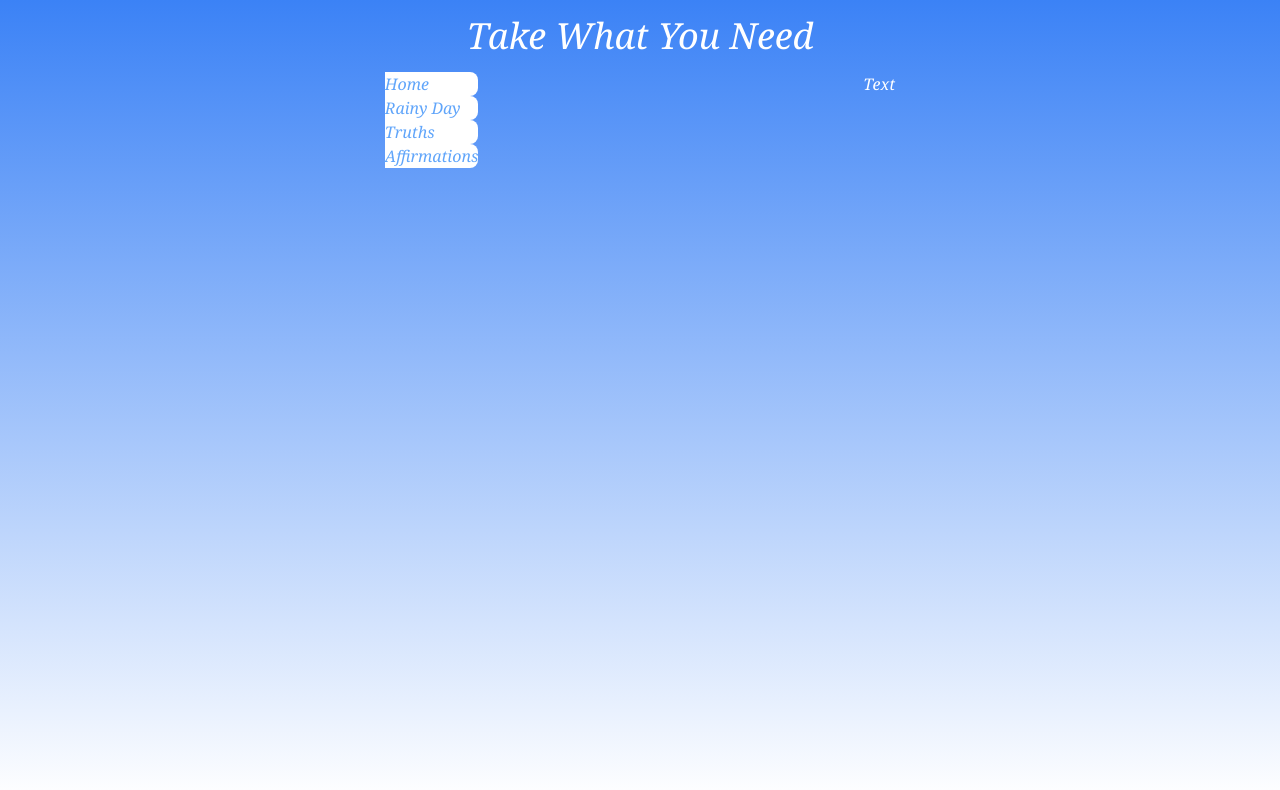
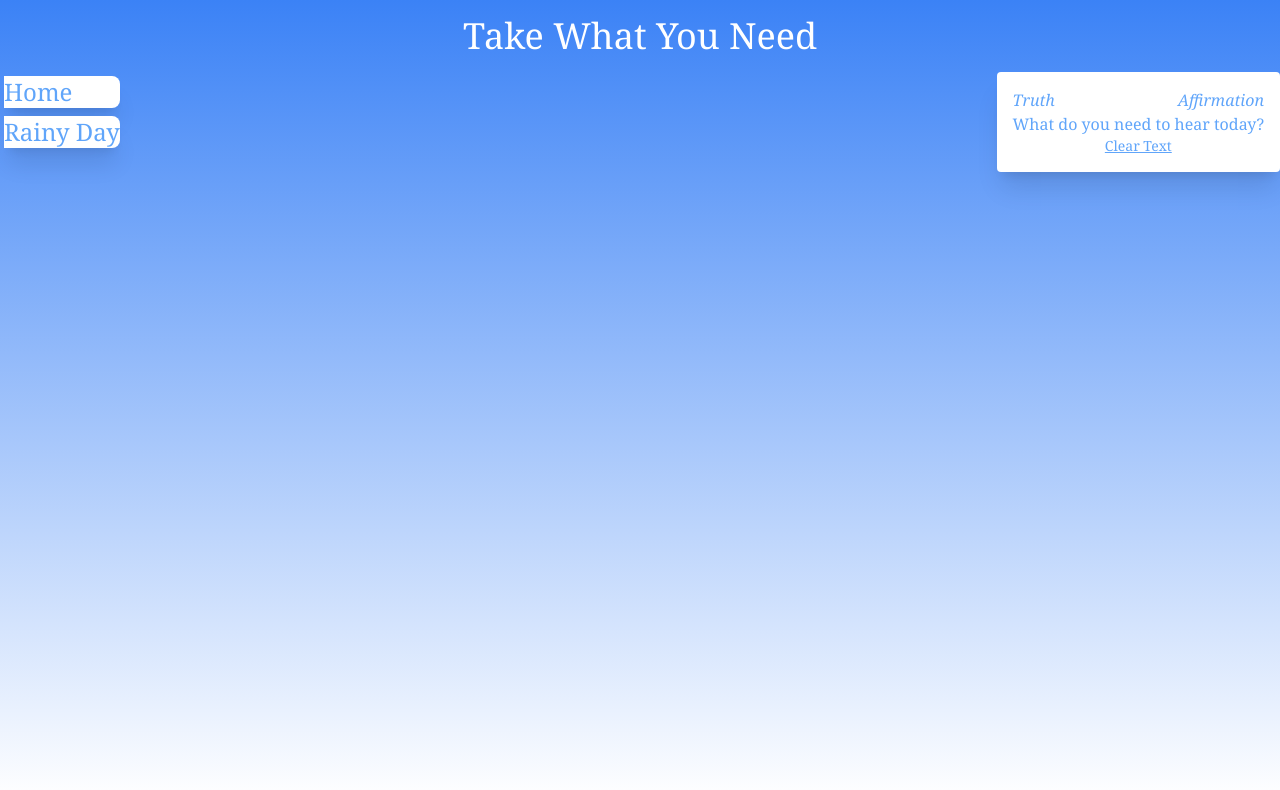
Before and after one commit to danalchapman/truth-and-affirmation, a React (Create React App) app: page / in a window 1280 px wide. Shown: the top 790 px of the page. Built offline with nearby package versions, Linux system fonts and the light colour scheme.

Commit message:
Implement choice logic

```diff
--- a/src/Components/App/App.js
+++ b/src/Components/App/App.js
@@ -5,11 +5,11 @@ import { TextDisplay } from '../TextDisplay/TextDisplay'
 export const App = () => {
 
   return (
-    <div className="mx-auto bg-gradient-to-b from-blue-500 to-white h-screen w-screen text-white font-serif italic flex flex-col items-center">
+    <div className="mx-auto bg-gradient-to-b from-blue-500 to-white h-screen w-screen text-white font-serif flex flex-col items-center">
       <h1 className="text-4xl text-center p-4">
         Take What You Need
       </h1>
-      <div className='container flex justify-evenly'>
+      <div className='container flex justify-between'>
         <Nav />
         <TextDisplay />
       </div>
--- a/src/Components/Nav/Nav.js
+++ b/src/Components/Nav/Nav.js
@@ -1,11 +1,9 @@
 export const Nav = () => {
     return (
         <nav>
-            <ul>
-                <li className='bg-white text-blue-400 rounded-r-lg'>Home</li>
-                <li className='bg-white text-blue-400 rounded-r-lg'>Rainy Day</li>
-                <li className='bg-white text-blue-400 rounded-r-lg'>Truths</li>
-                <li className='bg-white text-blue-400 rounded-r-lg'>Affirmations</li>
+            <ul className='flex flex-col'>
+                <li className='bg-white text-blue-400 rounded-r-lg text-2xl m-1 shadow-xl'>Home</li>
+                <li className='bg-white text-blue-400 rounded-r-lg text-2xl m-1 shadow-xl'>Rainy Day</li>
             </ul>
         </nav>
     )
--- a/src/Components/TextCard/TextCard.js
+++ b/src/Components/TextCard/TextCard.js
@@ -1,7 +1,7 @@
 export const TextCard = ({ id, text }) => {
     return (
         <article>
-            <p>
+            <p className='text-blue-400'>
                 { text }
             </p>
         </article>
--- a/src/Components/TextDisplay/TextDisplay.js
+++ b/src/Components/TextDisplay/TextDisplay.js
@@ -1,10 +1,61 @@
+import { useState } from "react"
 
+import { TextCard } from "../TextCard/TextCard"
+
+import { affirmData } from '../../Data/affirmData'
+import { truthData } from '../../Data/truthData'
 
 export const TextDisplay = () => {
 
+    const [displayText, setDisplayText] = useState([])
+
+    const chooseAffirm = () => {
+        setDisplayText(affirmData)
+    }
+
+    const chooseTruth = () => {
+        setDisplayText(truthData)
+    }
+
+    const clearTexts = () => {
+        setDisplayText([])
+    }
+
+    const displayChosenText = () => {
+        const result = []
+        let singleText = displayText[Math.floor(Math.random() * displayText.length)]
+        result.push(singleText)
+
+        return result?.map(text => {
+            return (
+                <TextCard
+                    key={text.id}
+                    id={text.id}
+                    text={text.text}
+                />
+            )
+        })
+    }
+
     return (
-        <main>
-            <p>Text</p>
+        <main className='flex flex-col bg-white rounded shadow-xl p-4 '>
+            <div className='flex justify-between'>
+                <button
+                    className='italic text-blue-400'
+                    onClick={() => chooseTruth()}
+                >Truth</button>
+                <button
+                    className='italic text-blue-400'
+                    onClick={() => chooseAffirm()}
+                >Affirmation</button>
+            </div>
+            <div className=''>
+                { displayText.length ? displayChosenText() : <p className='text-blue-400'>What do you need to hear today?</p>}
+            </div>
+            <button
+                className='bg-white text-blue-400 underline text-sm'
+                onClick={() => clearTexts()}
+            >Clear Text</button>
         </main>
     )
 }
```
